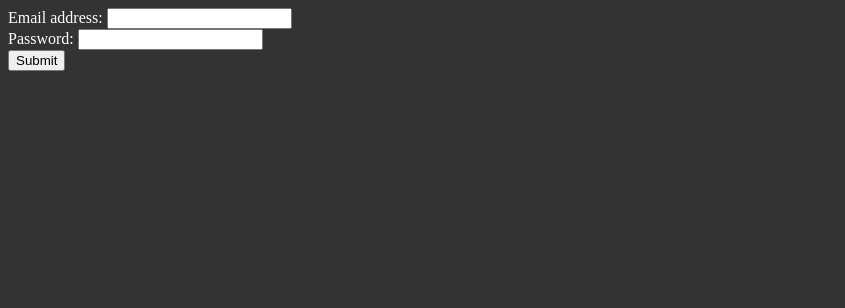
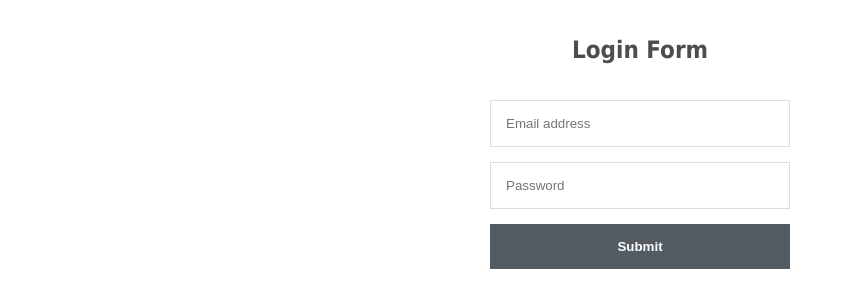
Before and after one commit to Quackers71/nodejs, a website: page nodejs-full-tut4begs/expressjs/static/login.html in a window 1280 px wide. Shown: the whole page, without its empty margins (0-845 px from the left). Drawn offline with Linux system fonts and the light colour scheme; files that its build step writes are made by us from their sources.

Commit message:
added some style from codeshack nodelogin app

```diff
--- a/nodejs-full-tut4begs/expressjs/static/login.html
+++ b/nodejs-full-tut4begs/expressjs/static/login.html
@@ -2,24 +2,47 @@
 <html>
     <head>
         <meta charset="utf-8">
-        <meta name="viewport" content="width=device-width, initial-scale=1.0" />
-        <meta http-equiv="X-UA-Compatible" content="ie=edge" />
-        <link rel="stylesheet" href="./public/css/main.css" />
-
         <title>Login Form Tutorial</title>
+        <style>
+            .login-form{
+                width: 300px;
+                margin: 0 auto;
+                font-family: Tahoma, Geneva, san-serif;
+            }
+            .login-form h1 {
+                text-align: center;
+                color: #4d4d4d;
+                font-size: 24px;
+                padding: 20px 0 20px 0;
+            }
+            .login-form input[type="password"],
+            .login-form input[type="email"] {
+                width: 100%;
+                padding: 15px;
+                border: 1px solid #dddddd;
+                margin-bottom: 15px;
+                box-sizing: border-box;
+            }
+            .login-form input[type="submit"] {
+                width: 100%;
+                padding: 15px;
+                background-color: #535b63;
+                border: 0;
+                box-sizing: border-box;
+                cursor: pointer;
+                font-weight: bold;
+                color: #ffffff;
+            }
+        </style>
     </head>
     <body>
-        <form action="/" method="POST">
-            <div class="form-group">
-
-                <label for="email">Email address:</label>
-                <input type="email" class="form-control" name="email"></input>
-            </div>
-            <div class="form-group">
-                <label for="pwd">Password:</label>
-                <input type="password" class="form-control" name="password"></input>
-            </div>
-            <button type="submit" class="btn btn-default">Submit</button>
-        </form>
+        <div class="login-form">
+            <h1>Login Form</h1>
+            <form action="/" method="POST">
+                <input type="email" name="email" placeholder="Email address" required>
+                <input type="password" name="password" placeholder="Password" required>
+                <input type="submit">
+            </form>
+        </div>
     </body>
 </html>
```
